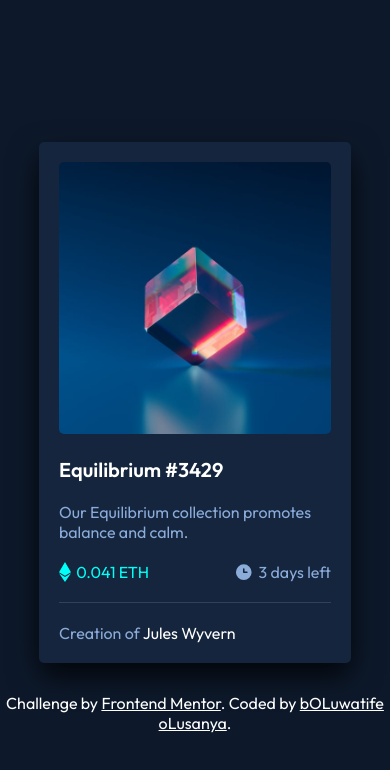
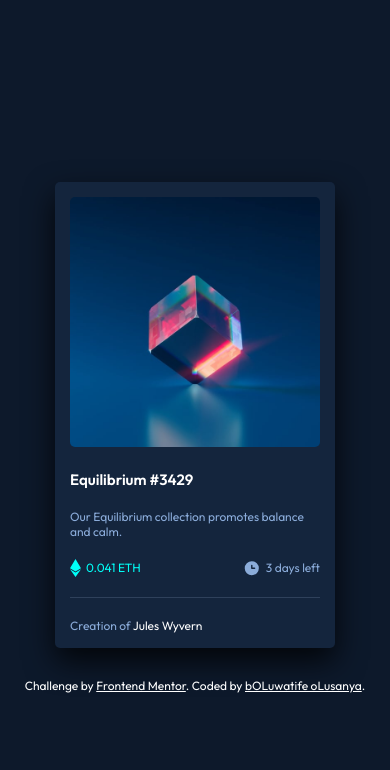
Before and after one commit to t3ch-spawn/nft-card, a plain HTML site: page index.html in a window 390 px wide. Drawn offline with Linux system fonts and the light colour scheme.

Commit message:
Add files via upload

```diff
--- a/sass/layout/_nftContainer.scss
+++ b/sass/layout/_nftContainer.scss
@@ -6,6 +6,7 @@
 
 .nft {
   position: relative;
+  max-height: 323.13px;
 }
 
 .nft-equilibrium {
@@ -22,15 +23,14 @@
   left: 0;
   transition: 0.3s ease-out;
   border-radius: $general-border;
+  display: flex;
+  justify-content: center;
+  align-items: center;
 }
 
 .eye-icon {
-  position: absolute;
   height: 4.5rem;
   width: 4.5rem;
-  top: 50%;
-  left: 50%;
-  transform: translate(-50%, -50%);
   opacity: 0;
   pointer-events: none;
   transition: 0.3s ease-out;
--- a/sass/layout/_typography.scss
+++ b/sass/layout/_typography.scss
@@ -33,6 +33,7 @@
 
   p {
     display: flex;
+    align-items: center;
 
     img {
       margin-right: 5px;
@@ -50,8 +51,18 @@
 }
 
 .nft-creator {
+  display: flex;
+  align-items: center;
+  justify-content: flex-start;
+
+  img {
+    margin-right: 1.5rem;
+    height: 3.5rem;
+    border-radius: 50%;
+    border: 1.8px solid $White;
+  }
+
   p {
-    text-align: center;
     color: $Soft-blue;
   }
 
@@ -64,3 +75,12 @@
     cursor: pointer;
   }
 }
+
+.attribution {
+  font-size: 1.6rem;
+  text-align: center;
+  color: $White;
+}
+.attribution a {
+  color: $White;
+}
--- a/sass/main.scss
+++ b/sass/main.scss
@@ -25,7 +25,7 @@ body {
   height: 100vh;
   background-color: $Very-dark-blue;
   font-family: "Outfit", sans-serif;
-  padding: 2rem 0;
+  padding: 3rem 0;
 }
 
 main {
@@ -33,6 +33,7 @@ main {
   flex-direction: column;
   justify-content: center;
   align-items: center;
+  padding: 2rem;
 }
 
 .container {
@@ -58,11 +59,5 @@ hr {
   background-color: $Very-dark-blue-3;
 }
 
-.attribution {
-  font-size: 1.6rem;
-  text-align: center;
-  color: $White;
-}
-.attribution a {
-  color: $White;
-}
+// responsivess is imported here to avoid specificity clashes
+@import "responsiveness/responsiveness";
--- /dev/null
+++ b/sass/responsiveness/_responsiveness.scss
@@ -0,0 +1,35 @@
+@media screen and (max-width: 405px) {
+  .container {
+    padding: 1.5rem;
+  }
+
+  .eye-icon {
+    height: 2.5rem;
+    width: 2.5rem;
+  }
+
+  .typography {
+    h2 {
+      font-size: 1.5rem;
+    }
+
+    p {
+      font-size: 1.2rem;
+    }
+  }
+
+  .nft-details {
+    img {
+      height: 70%;
+    }
+  }
+
+  .nft-creator {
+    img {
+      height: 2.8rem;
+    }
+  }
+  .attribution {
+    font-size: 1.2rem;
+  }
+}
```
Also changed, not shown: css/main.css, 1 other file.
